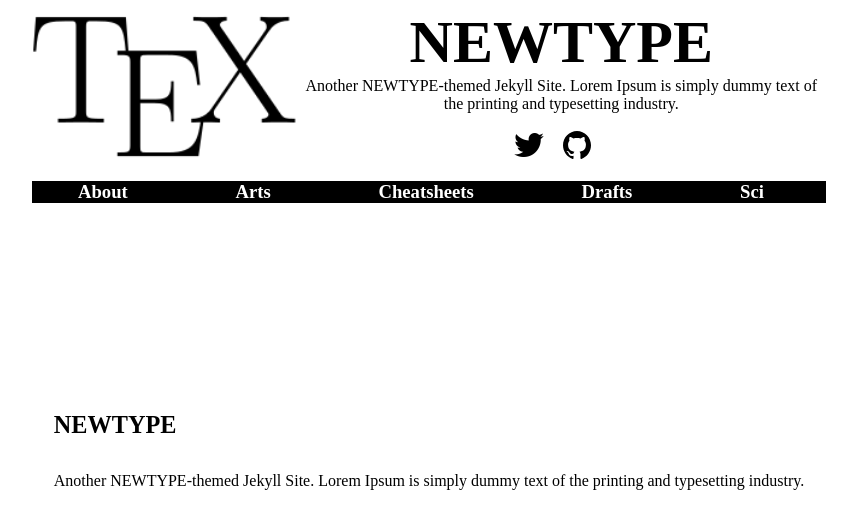
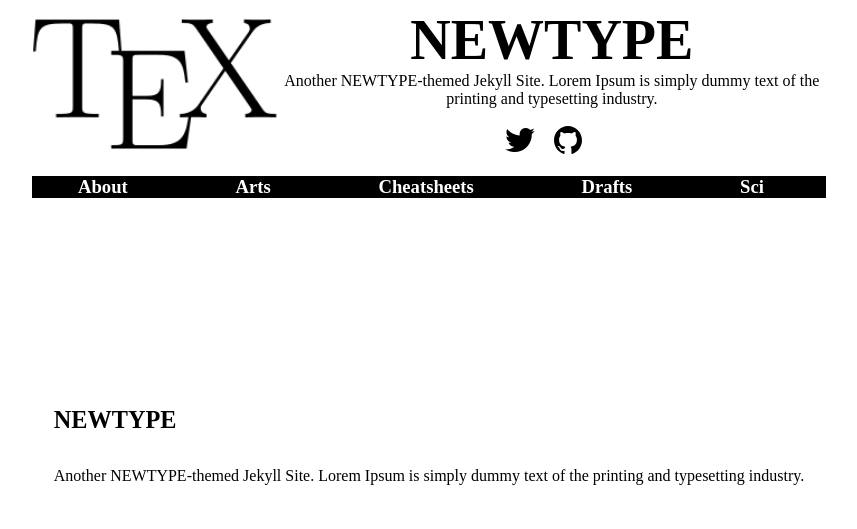
Before and after one commit to SomeoneSerge/jekyll-theme-newtype, a Jekyll site: the page built from index.html, in a window 1280 px wide. Shown: the top 529 px of the page, without its empty margins (211-1068 px from the left). Built offline with Jekyll 4.4.1, drawn with Linux system fonts in a browser that asks for light colours.

Commit message:
title fontsize and logo width

```diff
--- a/_sass/layout.scss
+++ b/_sass/layout.scss
@@ -1,6 +1,6 @@
 
 $page-width: 210mm;
-$logo-width: 70mm;
+$logo-width: 65mm;
 $title-width: $page-width - $logo-width;
 
 .site-logo {
@@ -67,6 +67,12 @@ $title-width: $page-width - $logo-width;
         display: flex;
         flex-direction: row;
         justify-content: center;
+        width: 100%;
+    }
+
+    .site-logo > img {
+        width: 100%;
+        flex-shrink: 0;
     }
 
     .site-title {
@@ -108,13 +114,13 @@ $title-width: $page-width - $logo-width;
     }
 
     .site-title {
-        font-size: 45pt;
+        font-size: 42pt;
     }
-}
 
-.site-logo > img {
-    width: $logo-width;
-    flex-shrink: 0;
+    .site-logo > img {
+        width: $logo-width;
+        flex-shrink: 0;
+    }
 }
 
 .site-title {
```
